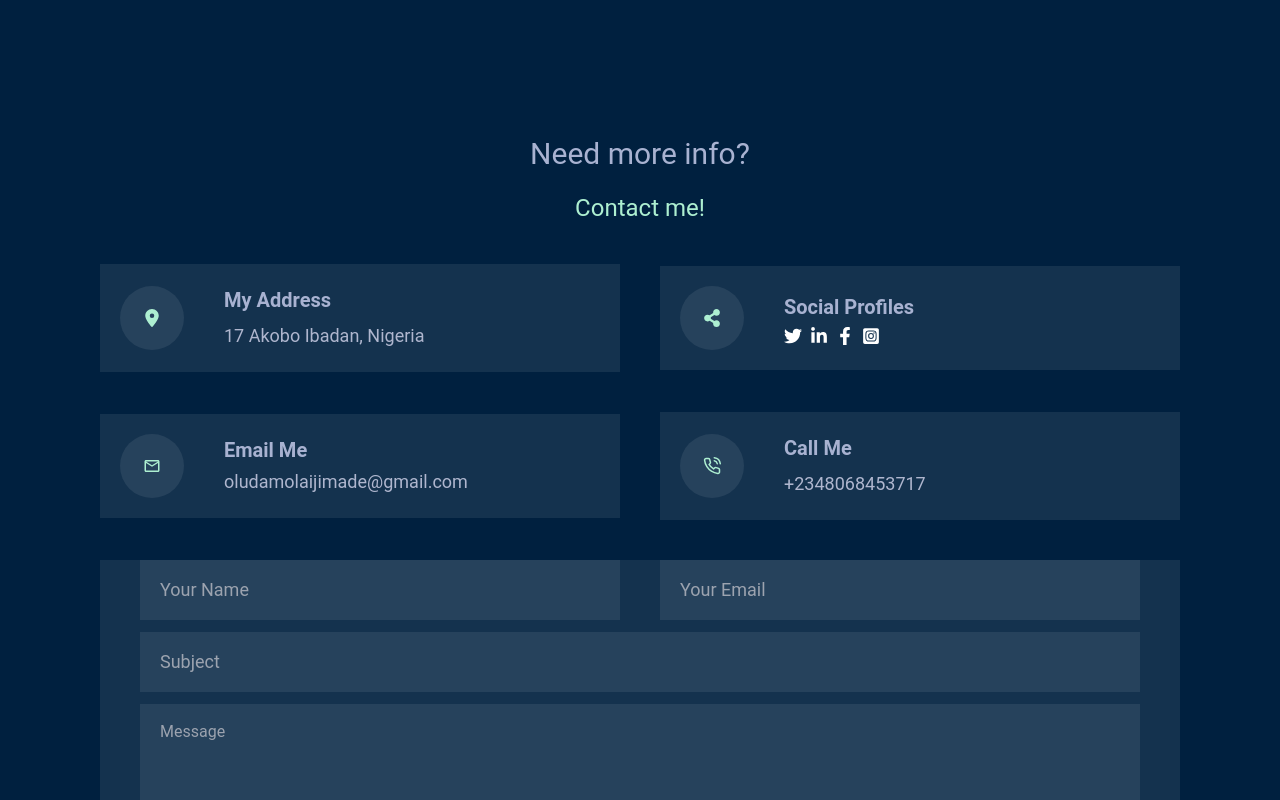
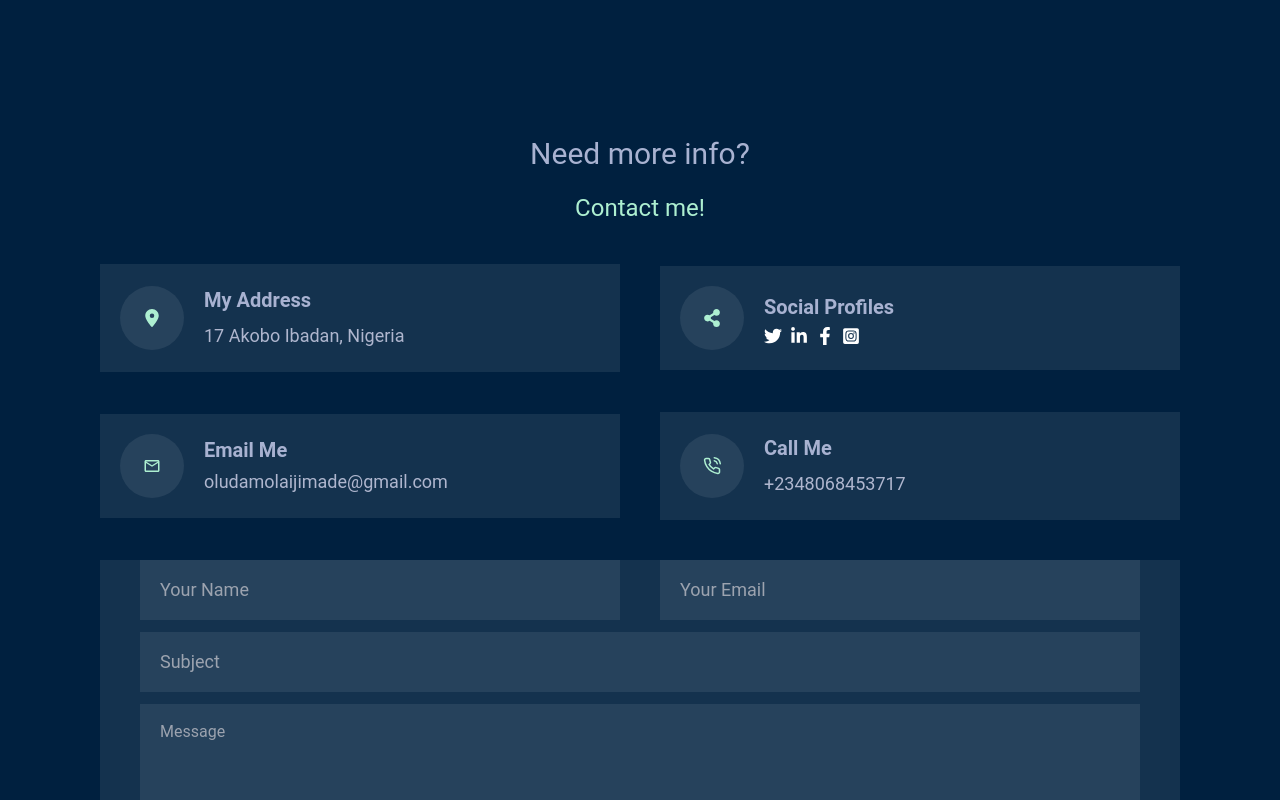
Before and after one commit to Kaddesh/my-portfolio, a React (Create React App) app: page / in a window 1280 px wide. Shown: the part 7960-8760 px from the top of the page. Built offline with nearby package versions, Linux system fonts and the light colour scheme.

Commit message:
remove email overflow

```diff
--- a/src/components/contact.jsx
+++ b/src/components/contact.jsx
@@ -50,7 +50,7 @@ export default function Contact() {
   };
 
   return (
-    <section id="section6" className=" px-5 lg:mb-20 mt-40 lg:mt-60 text-[#A8B2D1]">
+    <section id="section6" className=" mx-5 lg:mb-20 mt-40 lg:mt-60 text-[#A8B2D1]">
       <div className="lg:px-20">
         <AnimateInView initial={{ opacity: 0, y: 20 }} animate={{ opacity: 1, y: 0 }} transition={{ duration: 0.6 }}>
           <div className="flex flex-col lg:items-center lg:justify-between">
@@ -65,7 +65,7 @@ export default function Contact() {
               <div className='w-12 lg:w-16 h-12 lg:h-16 rounded-[50%] bg-[rgba(255,255,255,0.08)] flex items-center justify-center'>
                 <FaLocationDot className="text-[#ADEFD1FF] hover:text-[#42EADDFF]"/>
               </div>
-              <div className='block space-y-1 pl-10 text-2xl'>
+              <div className='block space-y-1 pl-5 text-2xl'>
                 <h3>My Address</h3>
                 <p>17 Akobo Ibadan, Nigeria</p>
               </div>
@@ -78,7 +78,7 @@ export default function Contact() {
                 <div className='w-12 lg:w-16 h-12 lg:h-16 rounded-[50%] bg-[rgba(255,255,255,0.08)] flex items-center justify-center'>
                   <FaShareAlt className="text-[#ADEFD1FF] hover:text-[#42EADDFF]" />
                 </div>
-                <div className='block space-y-1 pl-10 text-2xl'>
+                <div className='block space-y-1 pl-5 text-2xl'>
                   <h3>Social Profiles</h3>
                   <div className="flex gap-2">
                   <a
@@ -117,9 +117,9 @@ export default function Contact() {
               <div className='w-12 lg:w-16 h-12 lg:h-16 rounded-[50%] bg-[rgba(255,255,255,0.08)] flex items-center justify-center'>
                 <MdOutlineEmail className="text-[#ADEFD1FF] hover:text-[#42EADDFF]" />
               </div>
-              <div className='block space-y-1 pl-10'>
+              <div className='block space-y-1 pl-5'>
                 <h3>Email Me</h3>
-                <p>oludamolaijimade@gmail.com</p>
+                <p className=''>oludamolaijimade@gmail.com</p>
               </div>
             </div>
           </AnimateInView>
@@ -129,7 +129,7 @@ export default function Contact() {
               <div className='w-12 lg:w-16 h-12 lg:h-16 rounded-full bg-[rgba(255,255,255,0.08)] flex items-center justify-center'>
                 <FiPhoneCall className="text-[#ADEFD1FF] hover:text-[#42EADDFF]" />
               </div>
-              <div className='block space-y-1 pl-10 text-2xl'>
+              <div className='block space-y-1 pl-5 text-2xl'>
                 <h3>Call Me</h3>
                 <p>+2348068453717</p>
               </div>
```
